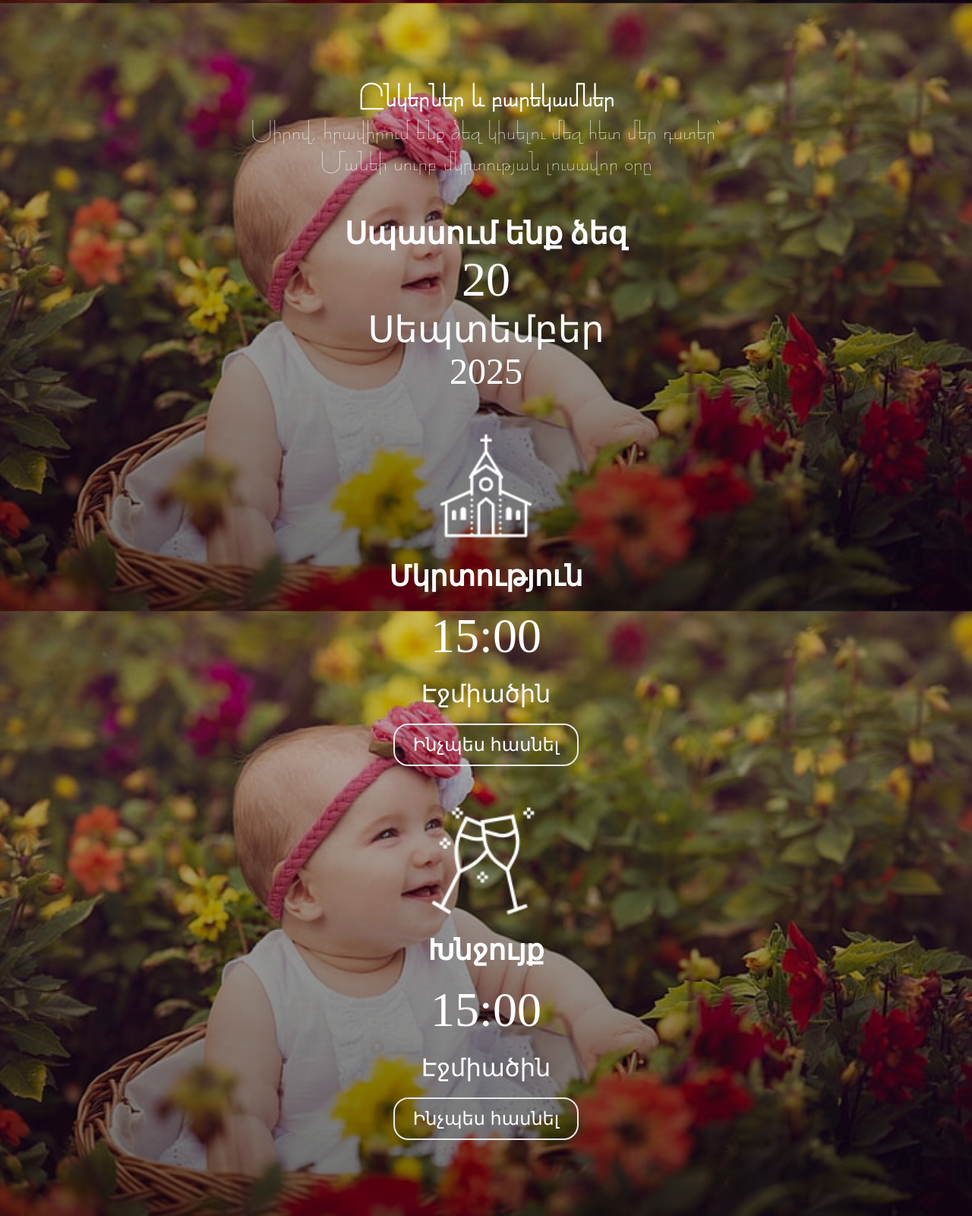
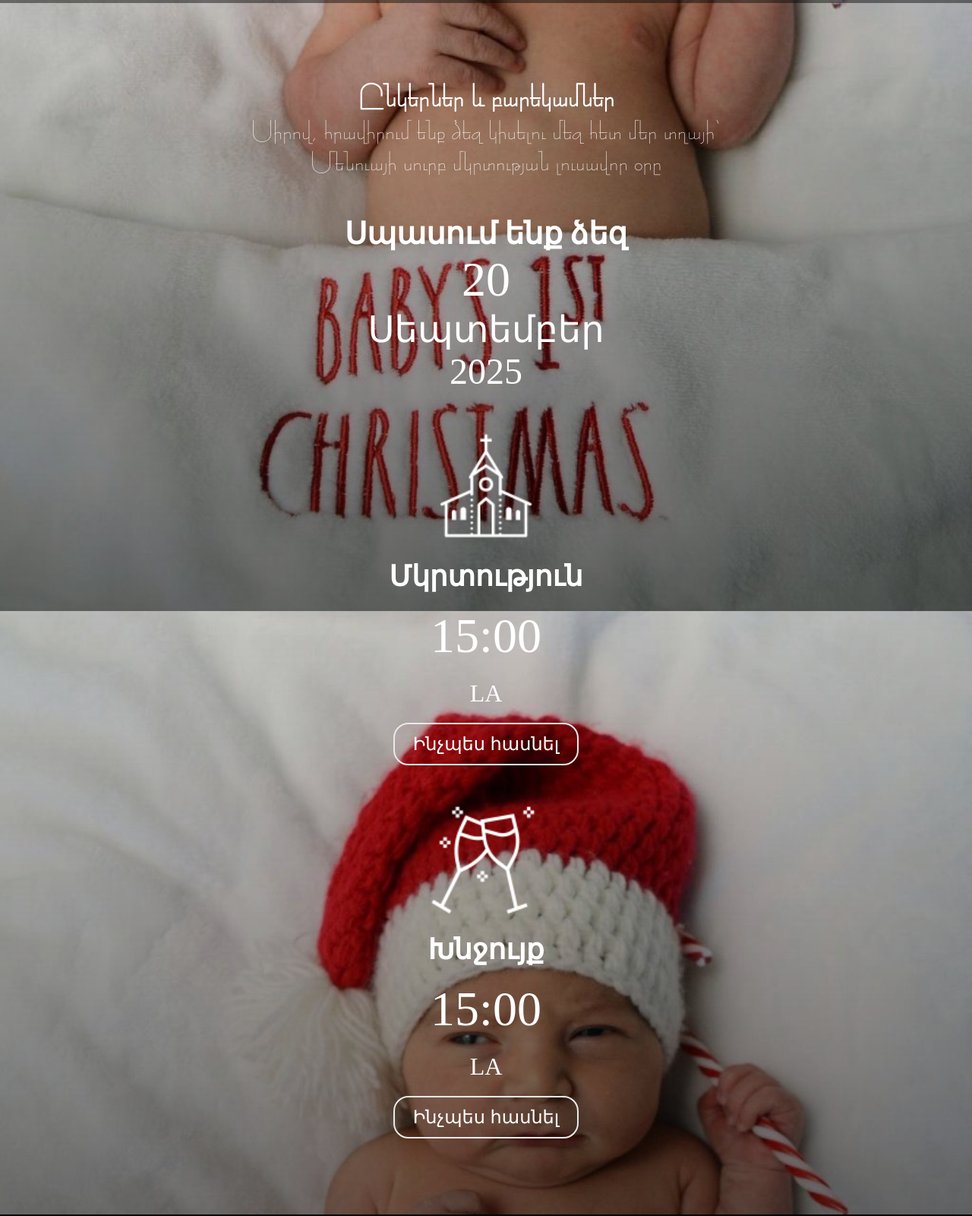
Before and after one commit to vito85/mkrtutyun, a plain HTML site: page index.html in a window 1280 px wide. Shown: the part 796-2396 px from the top of the page at 76% size. Drawn offline with Linux system fonts and the light colour scheme; a web font is replaced by a local one.

Commit message:
add new foto

```diff
--- a/index.css
+++ b/index.css
@@ -21,7 +21,7 @@ body {
   color: #fff;
   height: 100vh;
   background-image: linear-gradient(rgba(0, 0, 0, 0.208), rgba(0, 0, 0, 0.559)),
-    url("./images/baby.jpg");
+    url("./images/menua2.jpg");
   background-repeat: no-repeat;
   background-color: #000;
   background-size: cover;
--- a/index.html
+++ b/index.html
@@ -36,7 +36,7 @@
         <div class="text">
             <h3>Ընկերներ և բարեկամներ</h3>
 
-            <p>Սիրով, հրավիրում ենք ձեզ կիսելու մեզ հետ մեր դստեր՝ <br> Մանեի սուրբ մկրտության լուսավոր օրը</p>
+            <p>Սիրով, հրավիրում ենք ձեզ կիսելու մեզ հետ մեր տղայի՝ <br> Մենուայի սուրբ մկրտության լուսավոր օրը</p>
         </div>
 
         <div class="date">
@@ -53,7 +53,7 @@
             </div>
             <h3 class="title2">Մկրտություն</h3>
             <div class="time">15:00</div>
-            <div class="city">Էջմիածին</div>
+            <div class="city">LA</div>
             <button class="how-to-reach">
             Ինչպես հասնել
             </button>
@@ -64,7 +64,7 @@
             </div>
             <h3 class="title2">Խնջույք</h3>
             <div class="time">15:00</div>
-            <div class="city">Էջմիածին</div>
+            <div class="city">LA</div>
             <button class="how-to-reach">
             Ինչպես հասնել
             </button>
```
Also changed, not shown: images/menua1.jpg (added), images/menua2.jpg (added), images/menuafoto.jpg (added).
